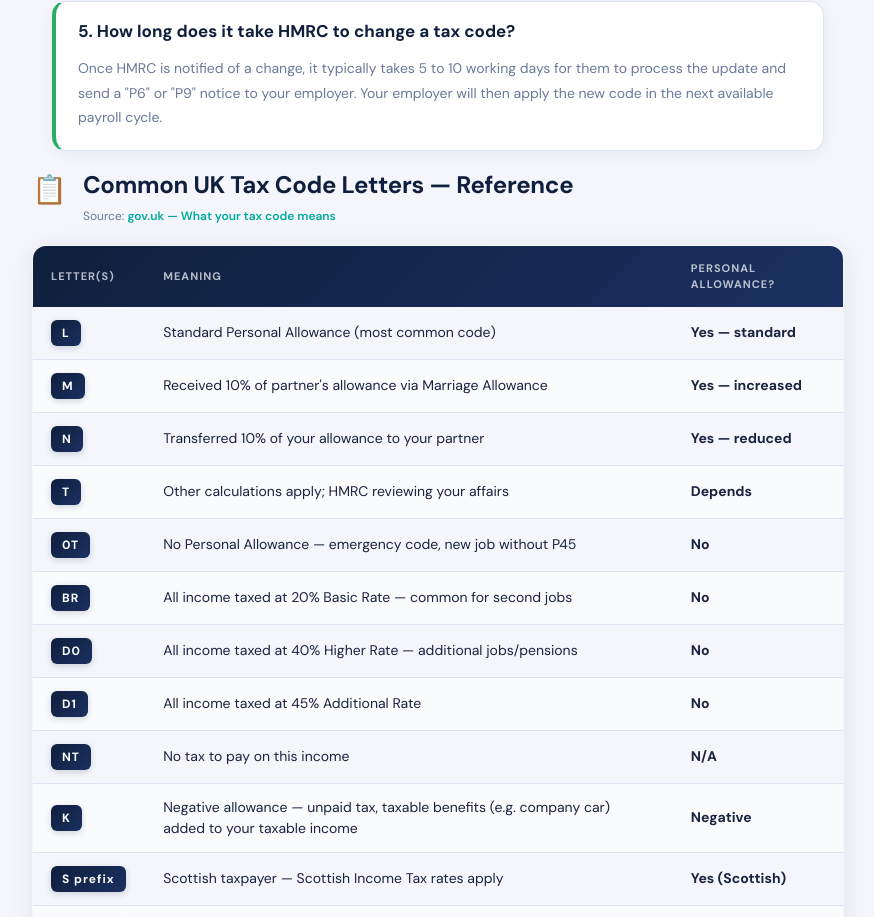
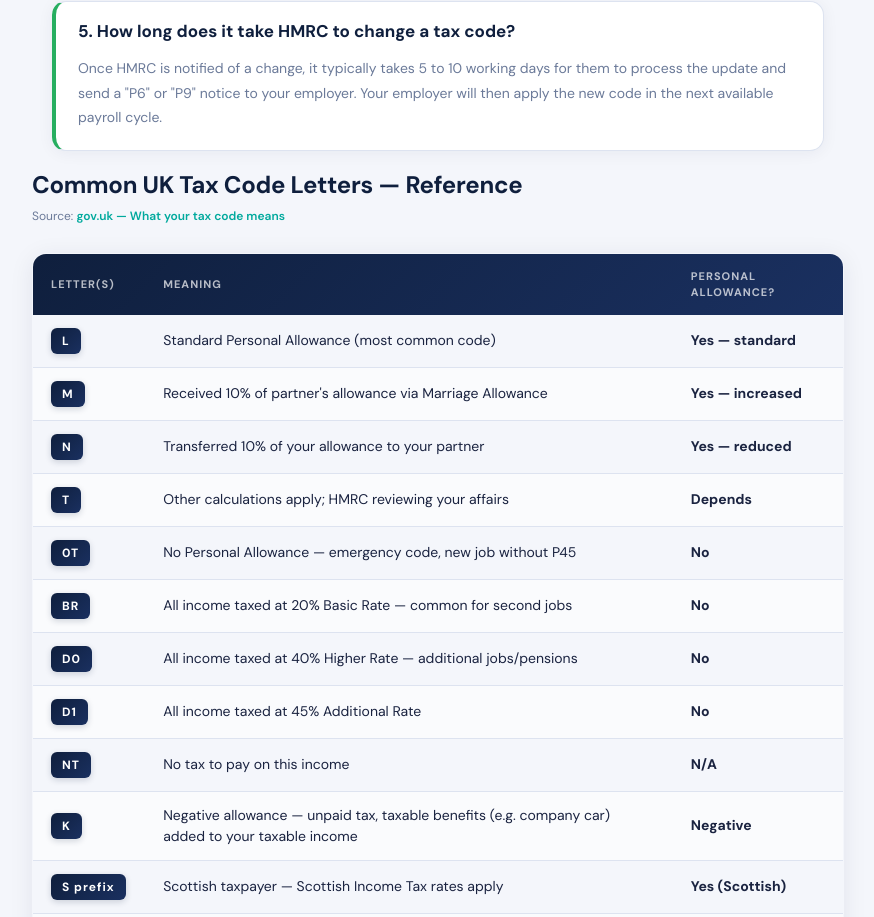
Before and after one commit to dsrashmika-prog/uktaxcal, a Next.js app: page /tax-code in a window 1280 px wide. Shown: the part 1366-2283 px from the top of the page, without its empty margins (202-1076 px from the left). Built offline with nearby package versions, Linux system fonts and the light colour scheme.

Commit message:
Match reference table heading style to guide sections — remove icon

```diff
--- a/src/app/tax-code/page.tsx
+++ b/src/app/tax-code/page.tsx
@@ -157,8 +157,7 @@ export default function TaxCodePage() {
   </div>
 
   <div class="tc-guide-section">
-    <div class="tc-guide-header" style="margin-bottom:20px;">
-      <div class="tc-guide-icon">&#128203;</div>
+    <div class="tc-guide-header">
       <div>
         <h2>Common UK Tax Code Letters &#8212; Reference</h2>
         <p>Source: <a href="https://www.gov.uk/tax-codes/what-your-tax-code-means" target="_blank" rel="noopener">gov.uk &#8212; What your tax code means</a></p>
```
